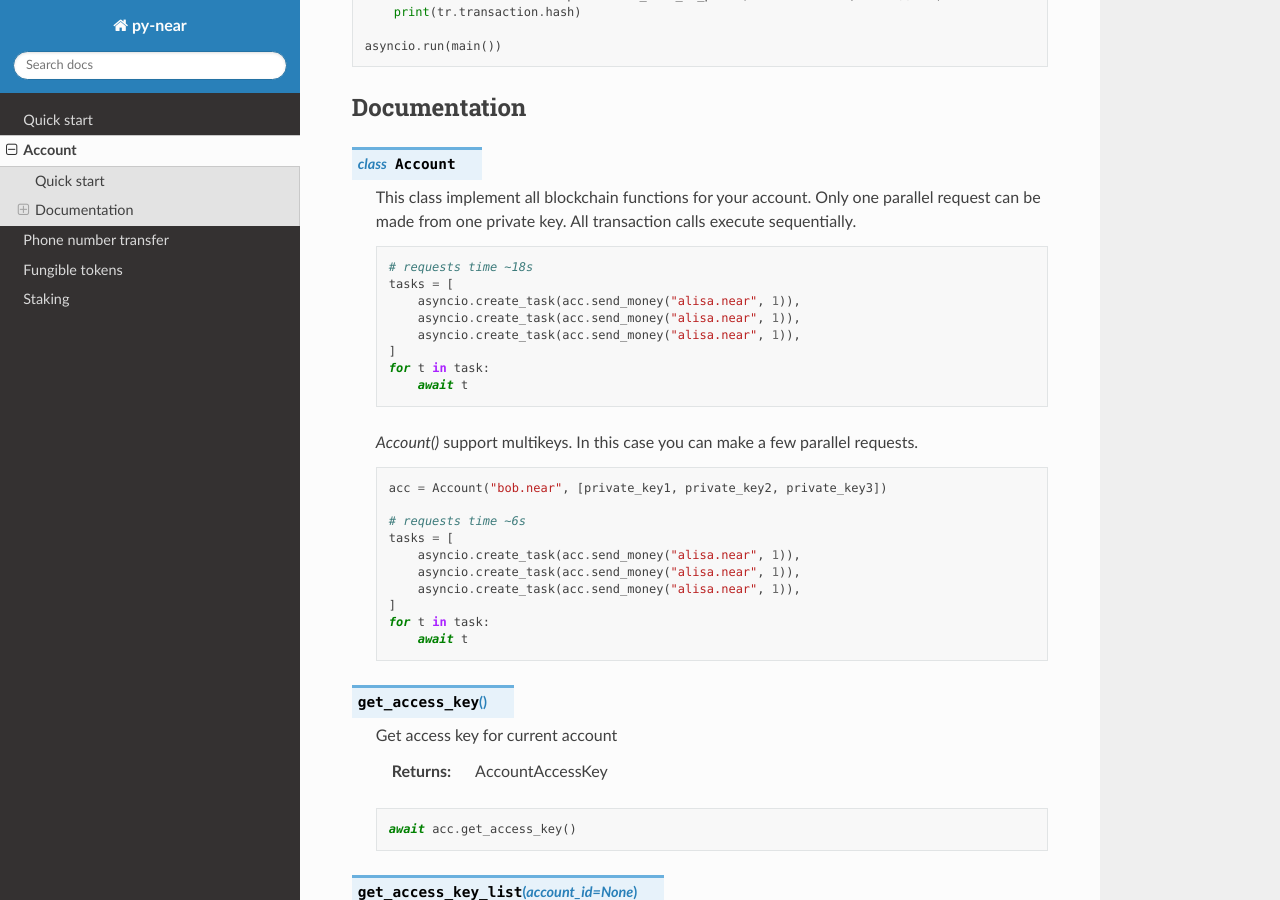
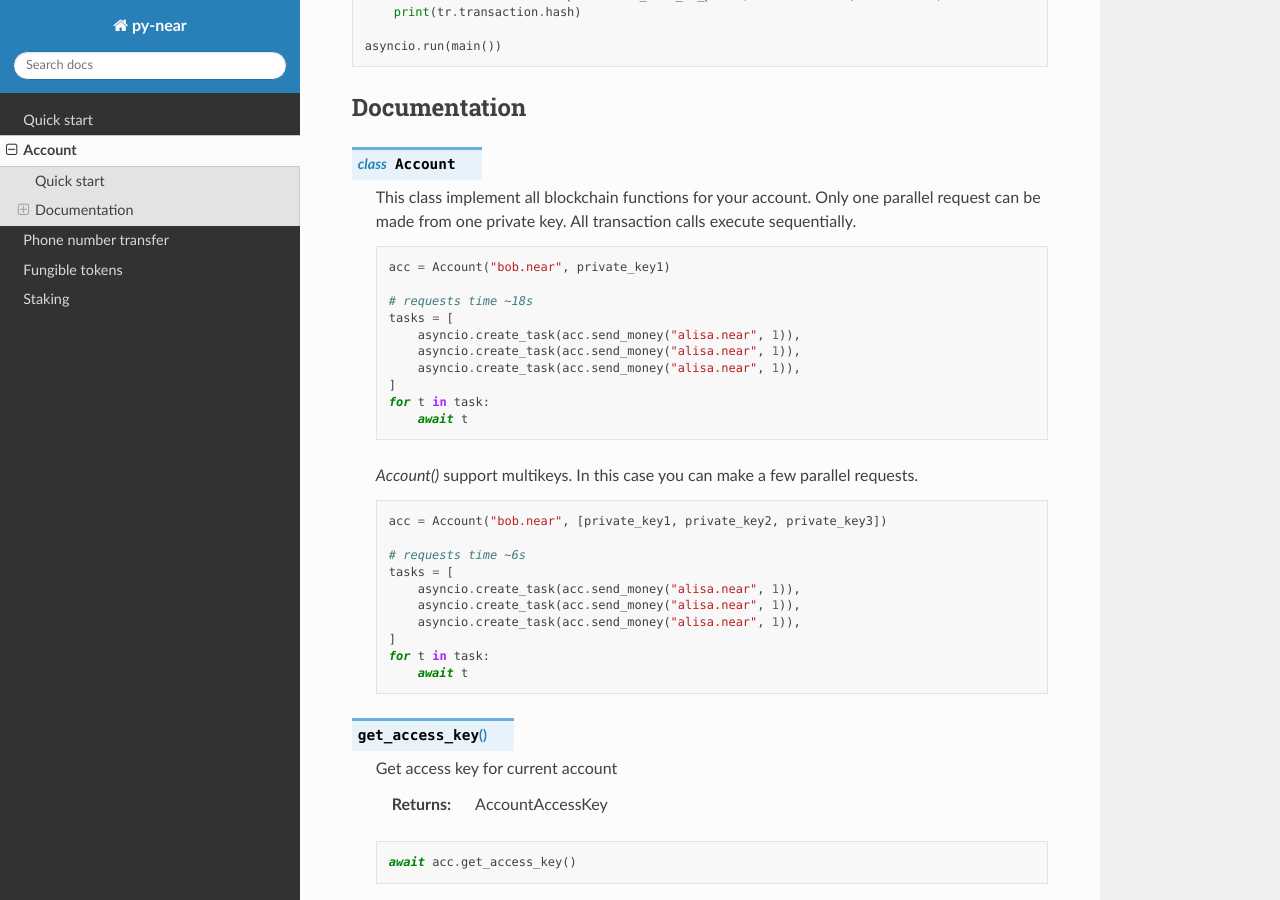
Before and after one commit to pvolnov/py-near, a Sphinx documentation site: the page built from docs/account.rst, in a window 1280 px wide and 900 px high, scrolled down 544 px. Built offline with Sphinx 7.4.7 and the Read the Docs theme 2.0.0, drawn with Linux system fonts in a browser that asks for light colours.

Commit message:
feat: multy private keys docs

```diff
--- a/docs/account.rst
+++ b/docs/account.rst
@@ -40,6 +40,8 @@ Documentation
       All transaction calls execute sequentially.
 
       .. code:: python
+
+        acc = Account("bob.near", private_key1)
 
         # requests time ~18s
         tasks = [
```
